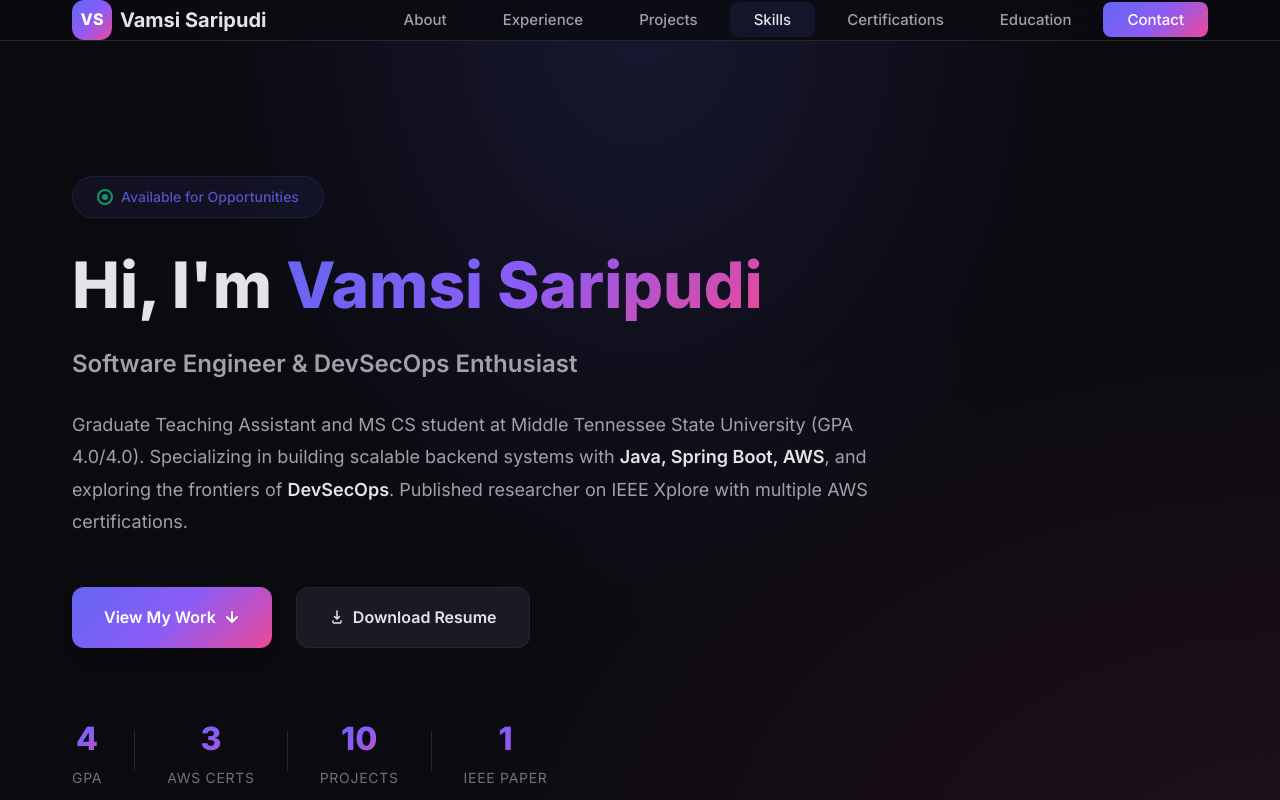
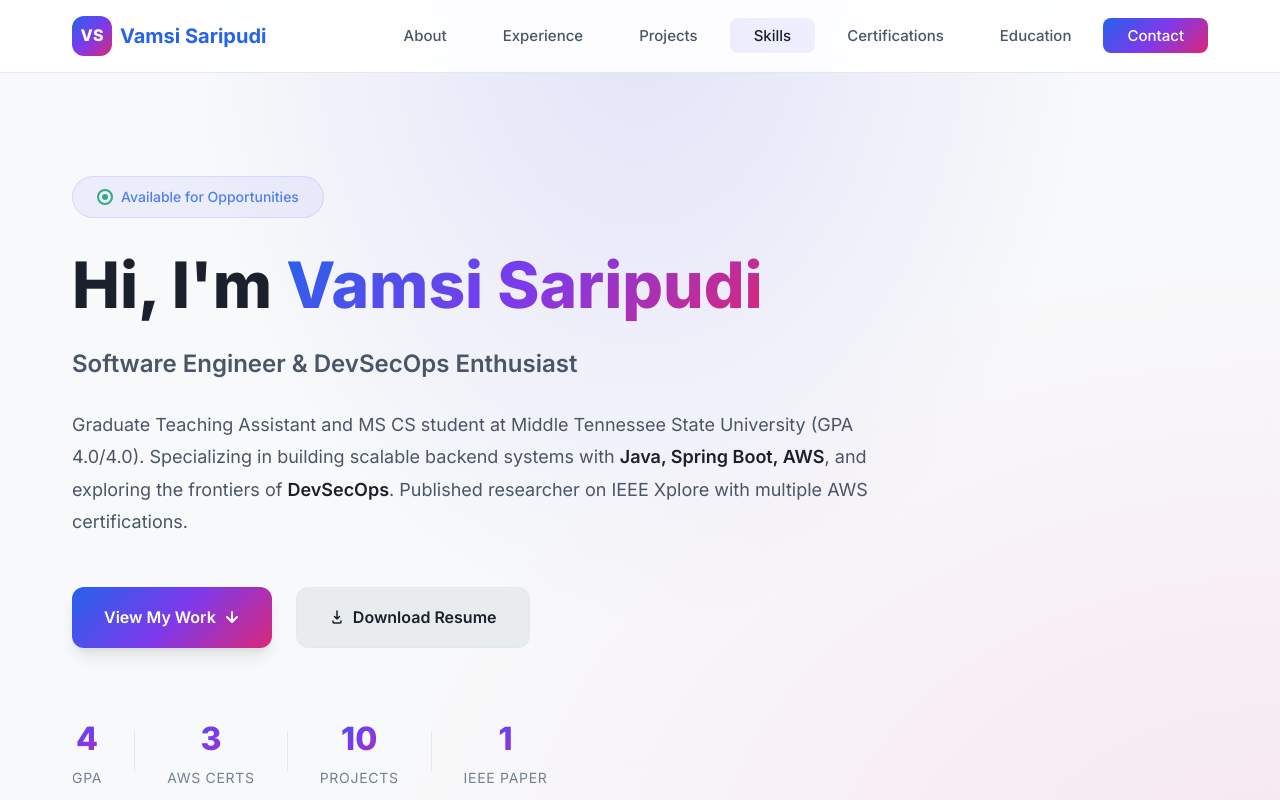
Before and after one commit to vamsisaripudi7514/portfolio-website, a plain HTML site: page index.html in a window 1280 px wide. Shown: the top 800 px of the page. Drawn offline with Linux system fonts and the light colour scheme.

Commit message:
style commit

```diff
--- a/styles.css
+++ b/styles.css
@@ -4,22 +4,22 @@
 
 /* CSS Variables for theming */
 :root {
-  /* Colors */
-  --color-bg: #0a0a0f;
-  --color-bg-secondary: #12121a;
-  --color-bg-tertiary: #1a1a24;
-  --color-text: #e4e4e7;
-  --color-text-secondary: #a1a1aa;
-  --color-text-muted: #71717a;
-  --color-primary: #6366f1;
-  --color-primary-hover: #4f46e5;
-  --color-accent: #22d3ee;
-  --color-border: #27272a;
-  --color-success: #10b981;
+  /* Colors - Professional & Bright Palette */
+  --color-bg: #f8f9fa;
+  --color-bg-secondary: #ffffff;
+  --color-bg-tertiary: #e9ecef;
+  --color-text: #1a202c;
+  --color-text-secondary: #4a5568;
+  --color-text-muted: #718096;
+  --color-primary: #2563eb;
+  --color-primary-hover: #1d4ed8;
+  --color-accent: #0891b2;
+  --color-border: #e2e8f0;
+  --color-success: #059669;
 
   /* Gradients */
-  --gradient-primary: linear-gradient(135deg, #6366f1 0%, #8b5cf6 50%, #ec4899 100%);
-  --gradient-secondary: linear-gradient(135deg, #22d3ee 0%, #6366f1 100%);
+  --gradient-primary: linear-gradient(135deg, #2563eb 0%, #7c3aed 50%, #db2777 100%);
+  --gradient-secondary: linear-gradient(135deg, #0891b2 0%, #2563eb 100%);
 
   /* Spacing */
   --spacing-xs: 0.5rem;
@@ -50,12 +50,12 @@
   --transition-base: 200ms;
   --transition-slow: 300ms;
 
-  /* Shadows */
+  /* Shadows - Softer for light background */
   --shadow-sm: 0 1px 2px 0 rgba(0, 0, 0, 0.05);
   --shadow-md: 0 4px 6px -1px rgba(0, 0, 0, 0.1), 0 2px 4px -1px rgba(0, 0, 0, 0.06);
   --shadow-lg: 0 10px 15px -3px rgba(0, 0, 0, 0.1), 0 4px 6px -2px rgba(0, 0, 0, 0.05);
   --shadow-xl: 0 20px 25px -5px rgba(0, 0, 0, 0.1), 0 10px 10px -5px rgba(0, 0, 0, 0.04);
-  --shadow-glow: 0 0 40px rgba(99, 102, 241, 0.3);
+  --shadow-glow: 0 0 40px rgba(37, 99, 235, 0.15);
 }
 
 /* Reset & Base Styles */
@@ -125,9 +125,11 @@ header {
   left: 0;
   right: 0;
   z-index: 1000;
-  background-color: rgba(10, 10, 15, 0.8);
+  padding: var(--spacing-sm);
+  background-color: rgba(255, 255, 255, 0.9);
   backdrop-filter: blur(12px);
   border-bottom: 1px solid var(--color-border);
+  box-shadow: 0 1px 3px 0 rgba(0, 0, 0, 0.1);
   transition: all var(--transition-base) ease;
 }
 
@@ -146,13 +148,13 @@ nav {
   gap: var(--spacing-xs);
   font-size: 1.25rem;
   font-weight: var(--font-weight-bold);
-  color: var(--color-text);
+  color: var(--color-primary);
   transition: transform var(--transition-base) ease;
 }
 
 .logo:hover {
   transform: scale(1.05);
-  color: var(--color-text);
+  color: var(--color-primary-hover);
 }
 
 .logo-first {
@@ -200,8 +202,8 @@ nav {
 }
 
 .nav-links a:hover {
-  color: var(--color-text);
-  background-color: rgba(99, 102, 241, 0.1);
+  color: var(--color-primary);
+  background-color: rgba(37, 99, 235, 0.08);
 }
 
 .nav-cta {
```
